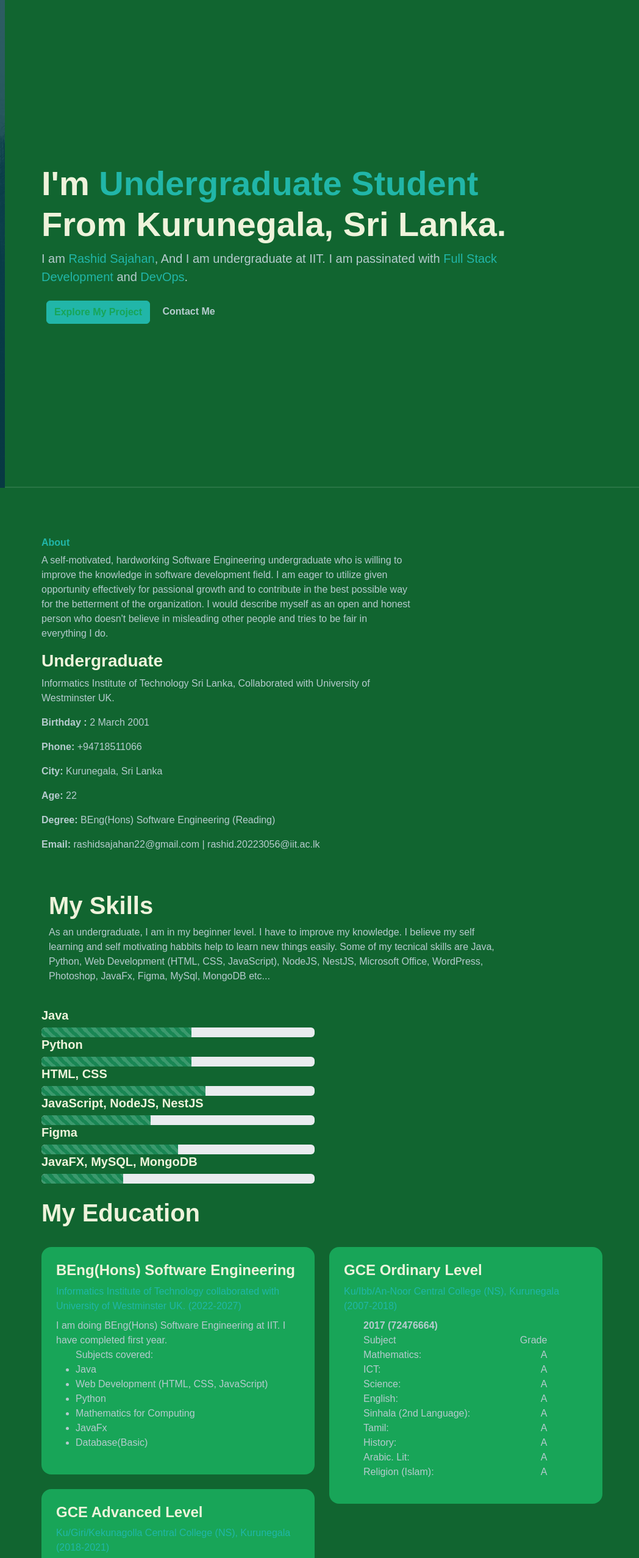
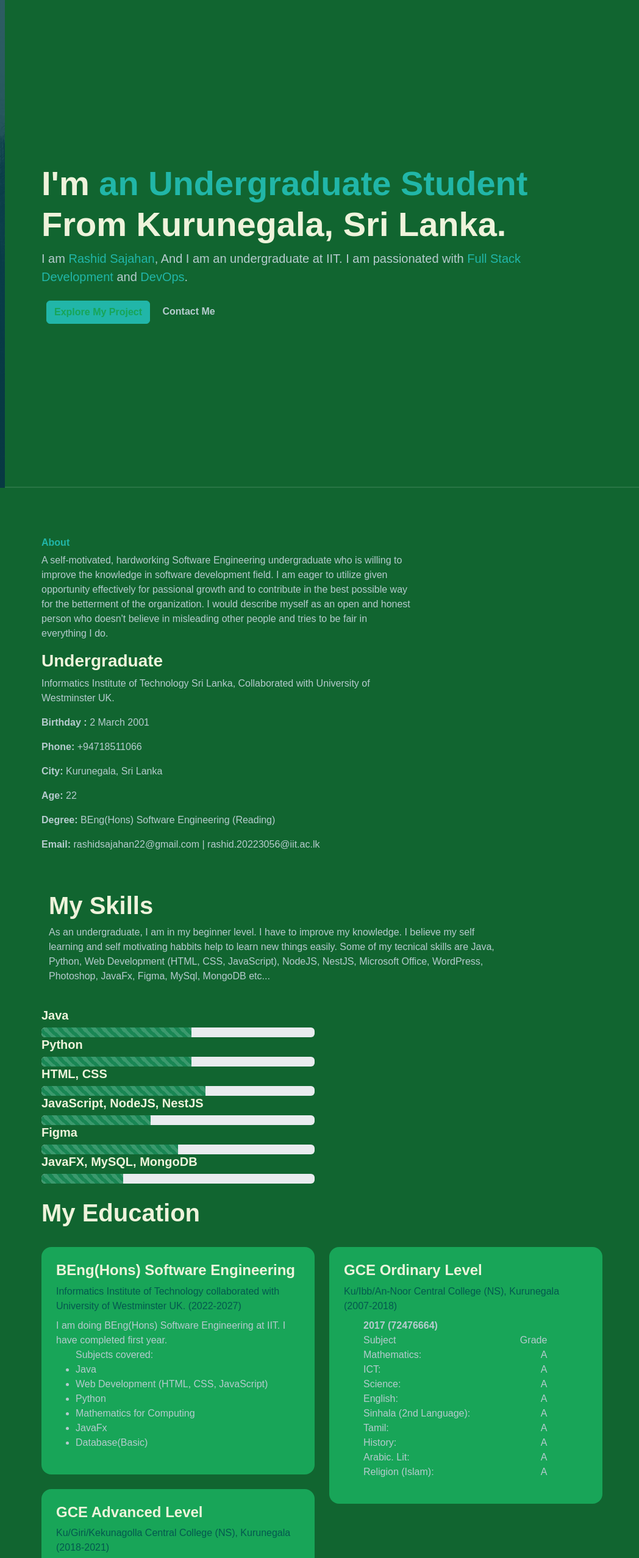
Before and after one commit to rashidsajahan/Portfolio2, a website: page index.html in a window 1280 px wide. Shown: the top 2555 px of the page at 61% size, 232-1280 px from the left. Drawn offline with Linux system fonts and the light colour scheme; a web font is replaced by a local one.

Commit message:
color and spelling mistakes updated

```diff
--- a/assets/css/style.css
+++ b/assets/css/style.css
@@ -7,6 +7,7 @@
   --color-base2: #116530; /* Green */
   --color-brand: #21B6A8; /* Blue Green */
   --color-brand2: #A3EBB1;  /* Neon Green */
+  --color-brand3: #04584f;
   --sidebar-width: 240px;
   --font-base: "Bai Jamjuree";
 }
@@ -54,6 +55,10 @@ image {
 
 .text-brand {
   color: var(--color-brand);
+}
+
+.text-brand2 {
+  color: var(--color-brand3);
 }
 
 /* Button */
--- a/index.html
+++ b/index.html
@@ -106,12 +106,12 @@
           <div class="row">
             <div class="col-lg-11">
               <h1 class="display-4 fw-bold" data-aos="fade-up">
-                I'm <span class="text-brand">Undergraduate Student</span> From
+                I'm <span class="text-brand">an Undergraduate Student</span> From
                 Kurunegala, Sri Lanka.
               </h1>
               <p class="lead mt-2 mb-4" data-aos="fade-up" data-aos-delay="300">
-                I am <span class="text-brand">Rashid Sajahan</span>, And I am
-                undergraduate at IIT. I am passinated with
+                I am <span class="text-brand">Rashid Sajahan</span>, And I am an
+                undergraduate at IIT. I am passionated with
                 <span class="text-brand">Full Stack Development</span> and
                 <span class="text-brand">DevOps</span>.
               </p>
@@ -202,7 +202,7 @@
                 <div class="col-12" data-aos="fade-up" data-aos-delay="600">
                   <div class="bg-base p-4 rounded-4 shadow-effect">
                     <h4>BEng(Hons) Software Engineering</h4>
-                    <p class="text-brand mb-2">
+                    <p class="text-brand2 mb-2">
                       Informatics Institute of Technology collaborated with University of Westminster UK. (2022-2027)
                     </p>
                     <p class="mb-0">
@@ -224,7 +224,7 @@
                 <div class="col-12" data-aos="fade-up" data-aos-delay="600">
                   <div class="bg-base p-4 rounded-4 shadow-effect">
                     <h4>GCE Advanced Level</h4>
-                    <p class="text-brand mb-2">
+                    <p class="text-brand2 mb-2">
                       Ku/Giri/Kekunagolla Central College (NS), Kurunegala (2018-2021)
                     </p>
                     <div class="col-10">
@@ -252,7 +252,7 @@
                 <div class="col-12" data-aos="fade-up" data-aos-delay="600">
                   <div class="bg-base p-4 rounded-4 shadow-effect">
                     <h4>GCE Ordinary Level</h4>
-                    <p class="text-brand mb-2">
+                    <p class="text-brand2 mb-2">
                       Ku/Ibb/An-Noor Central College (NS), Kurunegala (2007-2018)
                     </p>
                     <div class="col-10">
```
